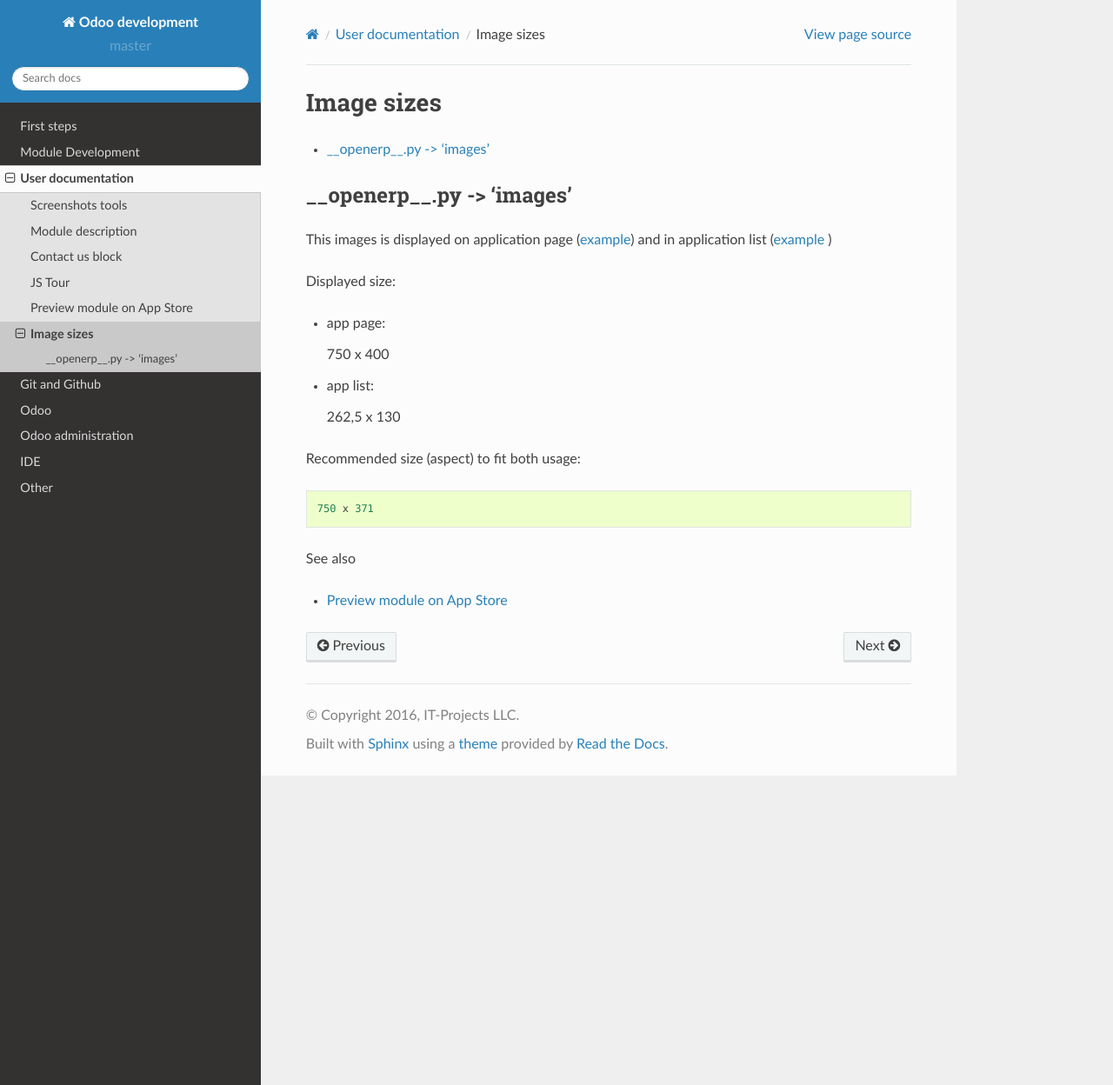
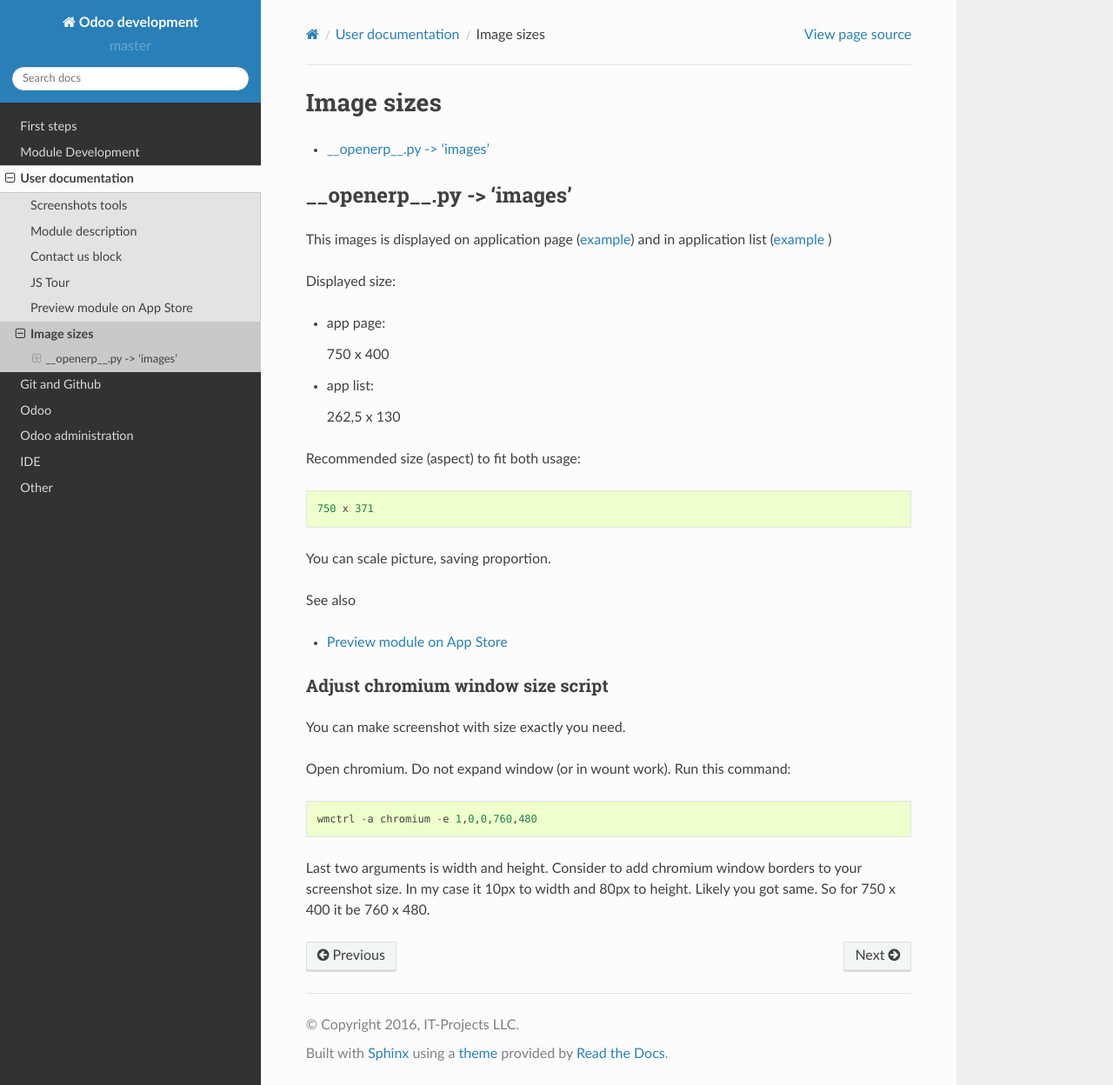
Before and after one commit to itpp-labs/odoo-development, a Sphinx documentation site: the page built from docs/description/image-sizes.rst, in a window 1280 px wide and 1248 px high. Shown: the whole window at 87% size. Built offline with Sphinx 7.4.7 and the Read the Docs theme 2.0.0, drawn with Linux system fonts in a browser that asks for light colours; pages that are not in the unit, such as notebooks, are missing from menus.

Commit message:
[DOC] pict size

```diff
--- a/docs/description/image-sizes.rst
+++ b/docs/description/image-sizes.rst
@@ -25,6 +25,22 @@
 
     750 x 371
 
+You can scale picture, saving proportion.
+
 See also
 
 * :doc:`Preview module on App Store <./app-store-preview>`
+
+Adjust chromium window size script
+----------------------------------
+
+You can make screenshot with size exactly you need.
+
+Open chromium. Do not expand window (or in wount work). Run this command::
+
+    wmctrl -a chromium -e 1,0,0,760,480
+
+Last two arguments is width and height.
+Consider to add chromium window borders to your screenshot size.
+In my case it 10px to width and 80px to height. Likely you got same.
+So for 750 x 400  it be 760 x 480.
```
